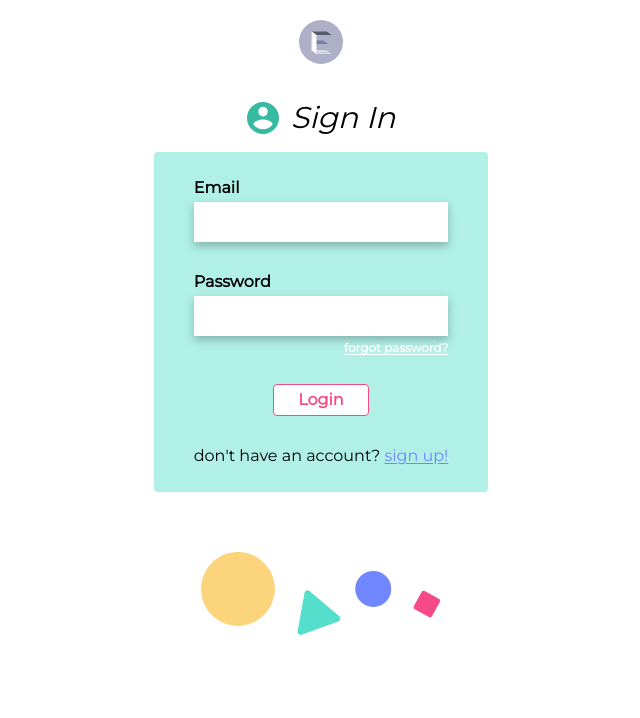
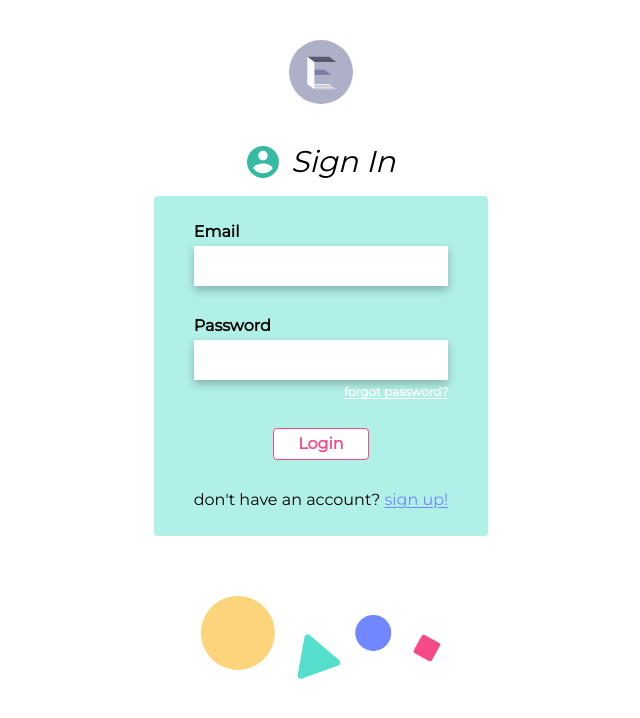
Before and after one commit to codersforcauses/elucidate, a Nuxt app in the folder client/: page /login-page in a window 1280 px wide. Shown: the top 718 px of the page, without its empty margins (319-959 px from the left). Built offline with nearby package versions, Linux system fonts and the light colour scheme.

Commit message:
Improve AuthHeader size & placement

```diff
--- a/client/components/AuthHeader.vue
+++ b/client/components/AuthHeader.vue
@@ -1,6 +1,6 @@
 <template>
-  <div class="flex justify-center my-5">
-    <img class="w-11" src="~/assets/logo.svg" />
+  <div class="flex justify-center mt-10 mb-6">
+    <img class="w-16" src="~/assets/logo.svg" />
   </div>
 </template>
 
```
